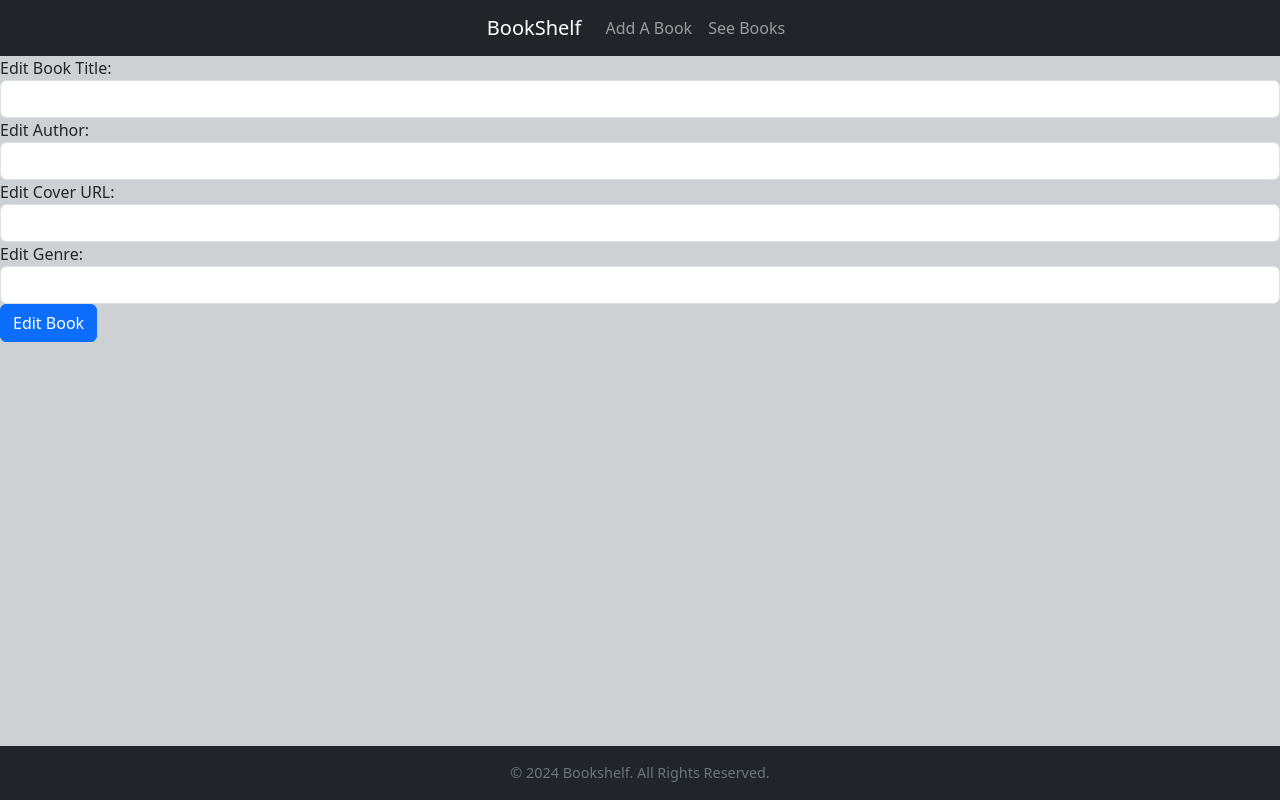
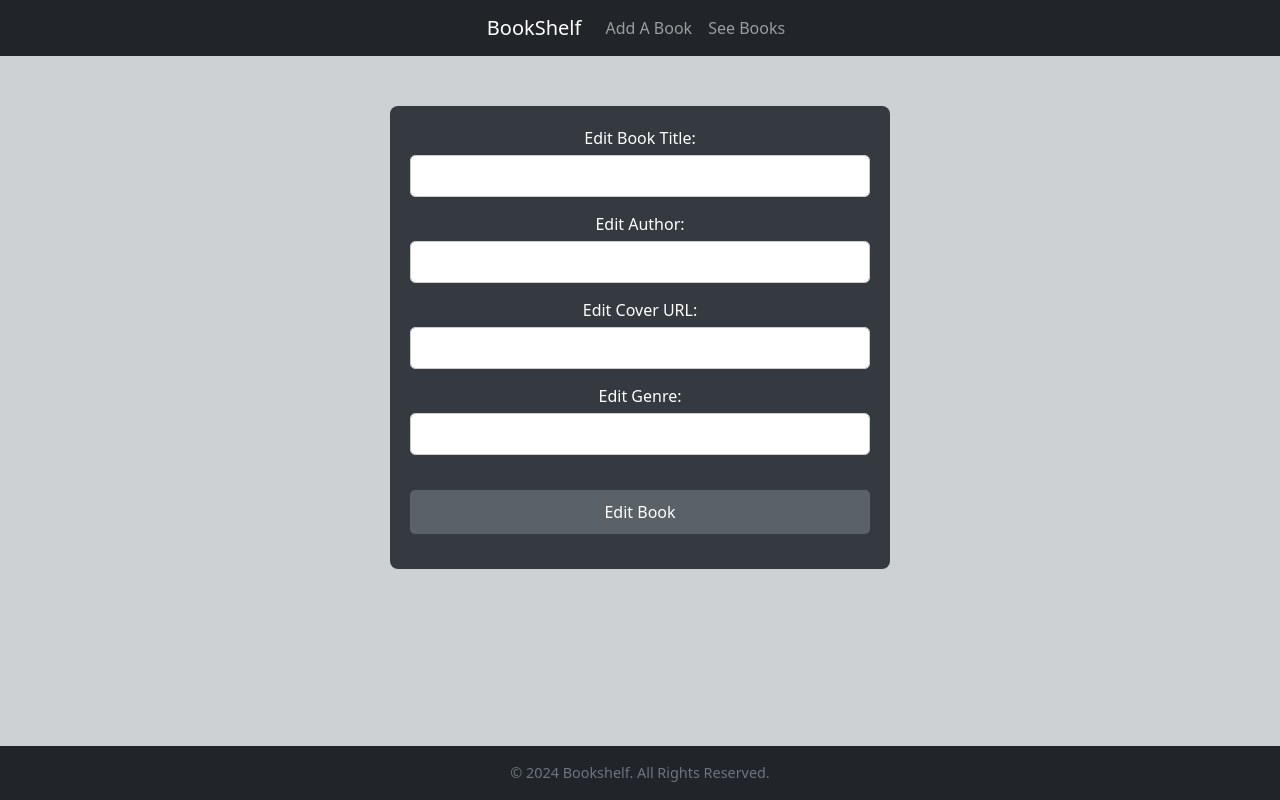
Before and after one commit to MichalZdziubany/DRQProject, a React (Create React App) app: page /edit/1 in a window 1280 px wide. Built offline with nearby package versions, Linux system fonts and the light colour scheme; no server answers.

Commit message:
added same styling for edit book as add book

```diff
--- a/src/components/books.css
+++ b/src/components/books.css
@@ -5,6 +5,7 @@
   justify-content: space-evenly;
   gap: 20px;
   padding: 20px;
+  margin-bottom: 50px;
 }
 
 .card {
@@ -13,8 +14,10 @@
   display: flex;
   flex-direction: column;
   justify-content: space-between;
+  background-color: #343a40;
+  color: #ffffff;
   padding: 10px;
-  border: 1px solid #ddd;
+  border: none;
   border-radius: 8px;
   box-shadow: 0 4px 8px rgba(0, 0, 0, 0.1);
 }
@@ -36,10 +39,27 @@
   font-style: italic;
 }
 
-.btn {
-  flex: 1;
+.btn-primary {
+  background-color: #1e4266;
+  border-color: #1e3f5f;
+  color: #ffffff;
 }
 
+.btn-primary:hover {
+  background-color: #1f578f;
+  border-color: #343a40;
+}
+
+.btn-danger {
+  background-color: #9b2424;
+  border-color: #6c757d;
+  color: #ffffff;
+}
+
+.btn-danger:hover {
+  background-color: #9c1919;
+  border-color: #495057;
+}
 
 h2{
   text-align: center;
--- a/src/components/editBook.js
+++ b/src/components/editBook.js
@@ -4,7 +4,7 @@ import { useParams } from 'react-router-dom';
 import { useState, useEffect } from 'react';
 import axios from 'axios';
 import { useNavigate } from "react-router-dom";
-import './books.css';
+import './addBook.css';
 
 export default function Edit(props) {
 //useParams in this case gets the id of the book we want to edit
@@ -38,14 +38,15 @@ const handleSubmit = (event) => {
     axios.put('http://localhost:4000/api/book/' + id, newBook)
         .then((res) => {
             console.log(res.data);
-            navigate('/read');
+            navigate('/getBooks');
         });
 }
 
 {/*form to edit books and send to database*/}
 return (
-    <div>
-        <form onSubmit={handleSubmit}>
+    <div className="add-book-container">
+        <div className="add-book-form-wrapper">
+        <form onSubmit={handleSubmit} className="add-book-form">
             <div className="form-group">
                 <label>Edit Book Title: </label>
                 <input type="text"
@@ -75,9 +76,10 @@ return (
                 onChange={(e) => setGenre(e.target.value)} />
             </div>
             <div className="form-group">
-                <input type="submit" value="Edit Book" className="btn btn-primary" />
+                <input type="submit" value="Edit Book" className="submit-btn" />
             </div>
         </form>
+        </div>
     </div>
 );
 }
```
